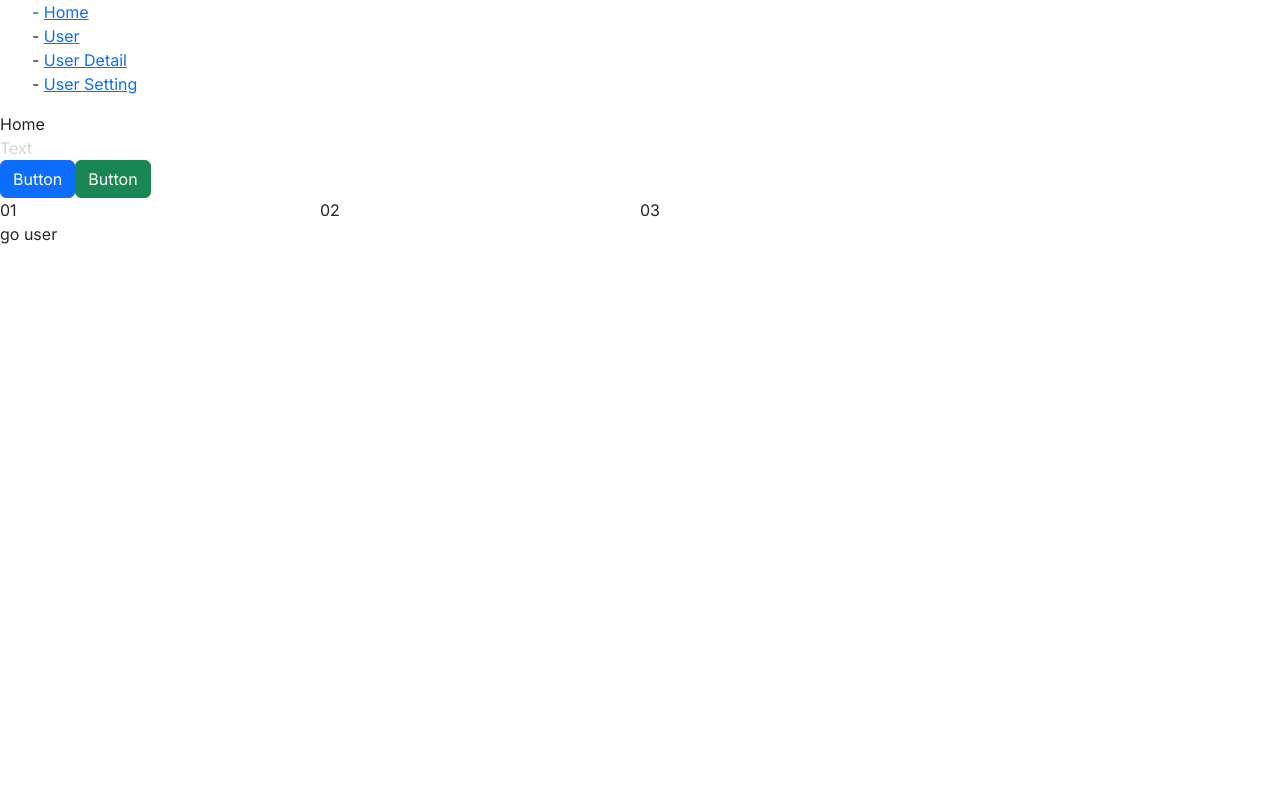
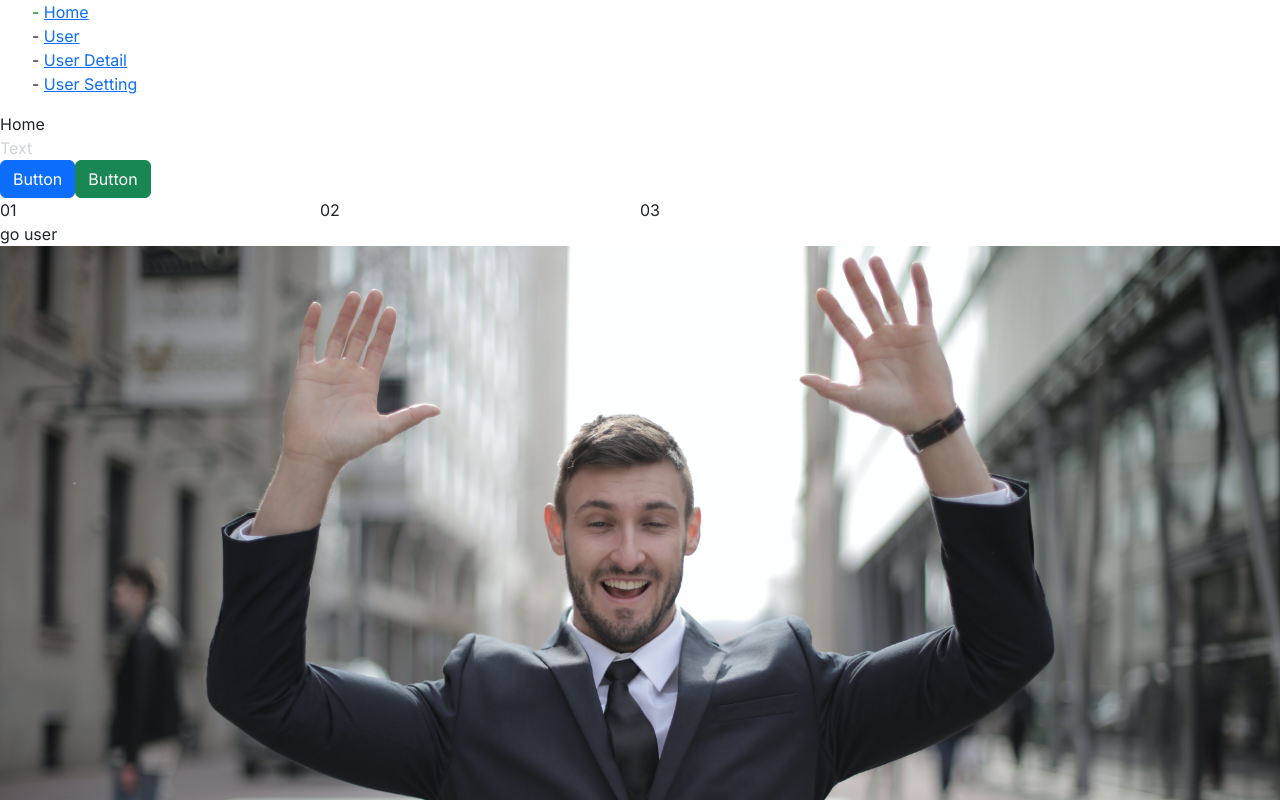
Before and after one commit to nguyenanhtuanHDU/nextjs-learning, a Next.js app: page / in a window 1280 px wide. Shown: the top 800 px of the page. Built offline with nearby package versions, Linux system fonts and the light colour scheme.

Commit message:
image optimize

```diff
--- a/app/page.tsx
+++ b/app/page.tsx
@@ -3,6 +3,8 @@
 import { Button } from "react-bootstrap";
 import Navigator from "./components/navigator";
 import { useRouter } from "next/navigation";
+import Image from "next/image";
+import image from '../public/1.jpg'
 
 export default function Home() {
   const router = useRouter()
@@ -28,6 +30,9 @@ export default function Home() {
       </div>
 
       <button onClick={() => handleGoUserRoute()}>go user</button>
+
+      <Image src={image} alt='image' />
+      {/* tự co giãn với kích cỡ màn hình */}
     </>
   )
 }
```
Also changed, not shown: public/1.jpg (added).
